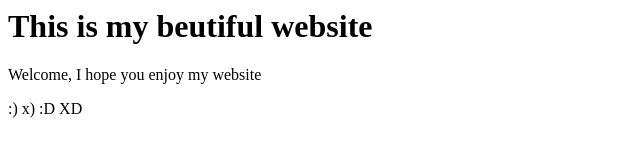
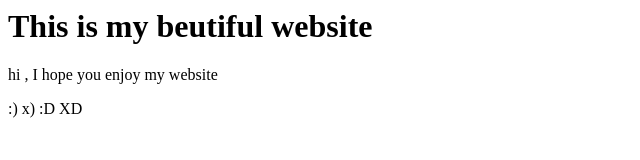
Before and after one commit to SHUBHAMGAKHARE/awesome-repos, a plain HTML site: page index.html in a window 1280 px wide. Shown: the full height of the page, 0-640 px from the left. Drawn offline with Linux system fonts and the light colour scheme.

Commit message:
changed welcome to hi

```diff
--- a/index.html
+++ b/index.html
@@ -1,6 +1,6 @@
 <html>
 <title>This is my website</title>
 <h1>This is my beutiful website</h1>
-<p>Welcome, I hope you enjoy my website</p>
+<p>hi , I hope you enjoy my website</p>
 <p> :) x) :D XD</p>
 </html>
```
